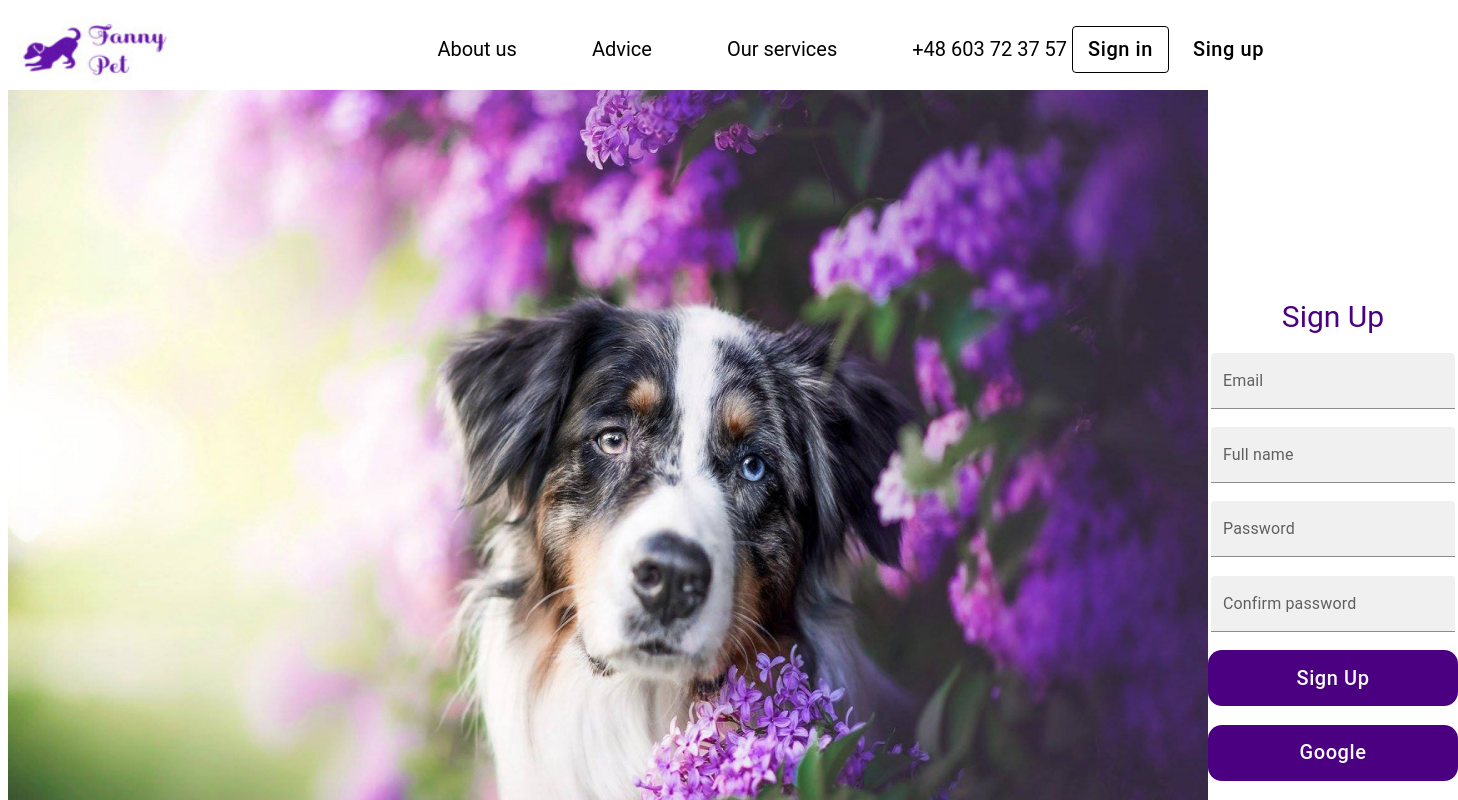
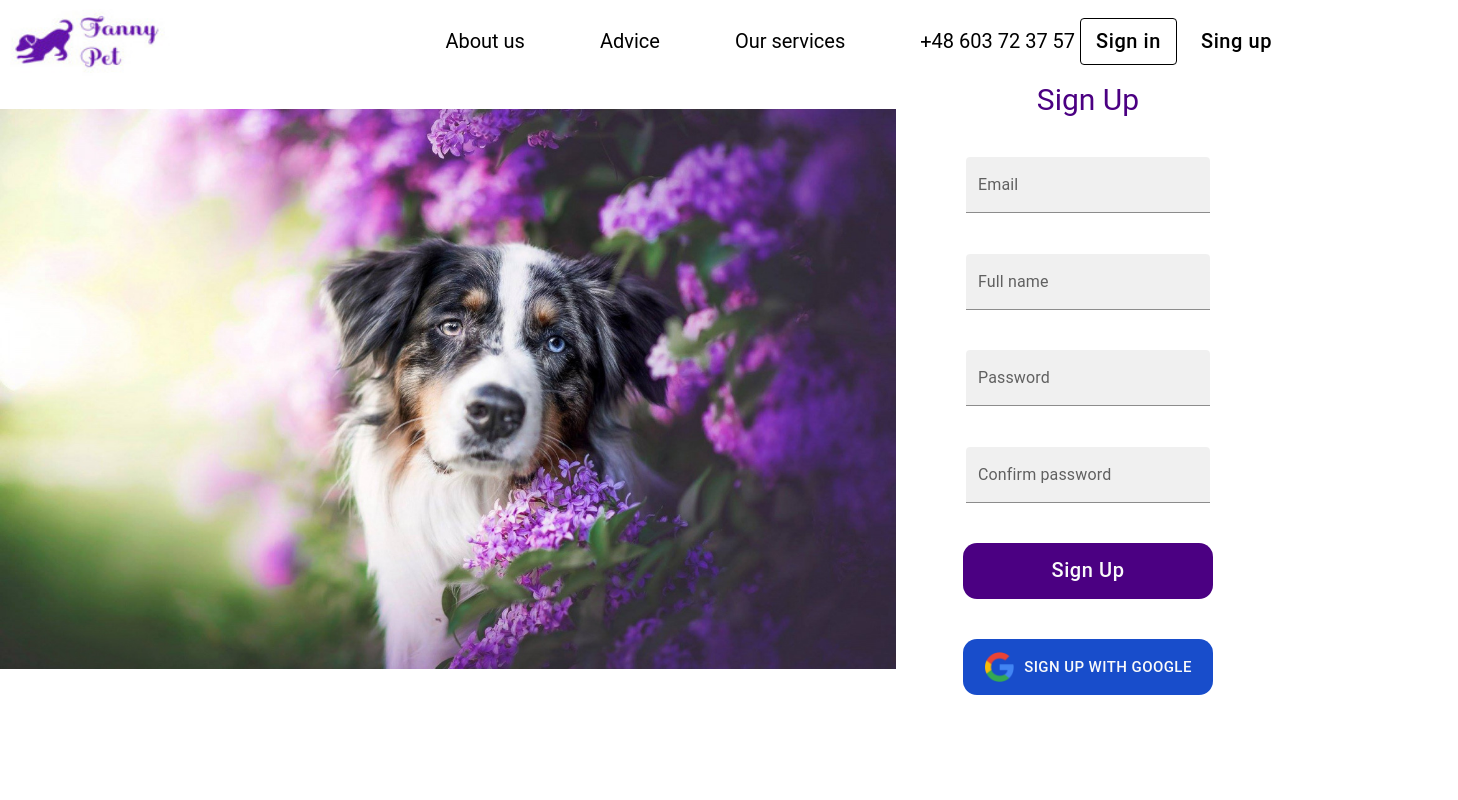
Before and after one commit to olya110698/HappyPets, a React (Create React App) app in the folder happy_pets/: page /sign_up in a window 1280 px wide. Shown: the top 800 px of the page, 1458 px wide, since content can reach past the window. Built offline with nearby package versions, Linux system fonts and the light colour scheme.

Commit message:
fix: 2 pages, SignIn and SignUp

```diff
--- a/happy_pets/src/components/ContainerForForm/ContainerForForm.js
+++ b/happy_pets/src/components/ContainerForForm/ContainerForForm.js
@@ -1,6 +1,7 @@
 import React from "react";
-import styled from "styled-components";
+// import styled from "styled-components";
 import Container from "@mui/material/Container";
+import backgroundImage from "../../img/background_for_form.jpg";
 
 const css = `
 .container_background_img{
@@ -9,35 +10,35 @@ const css = `
     align-items: center;
     flex-direction: row;
     justify-content: space-between;
-    background-image: url(../img/background_for_form.jpg);
-    background-size: cover;
-    background-position: unset;
+    background-image: url(${backgroundImage});
+    background-size: cover;;
+    background-position: center;
     background-repeat: no-repeat;
-    height: 698px;
+    height: 650px;
 }
 .css-m2fw4i-MuiContainer-root {
     padding-left: 0px;
     padding-right: 0px;
 }`;
 
-const BackgroundForm = styled.div`
-  position: absolute;
-  width: 100%;
-  border-radius: 30px 0 0 30px;
-  -webkit-backdrop-filter: blur(50px);
-  backdrop-filter: blur(50px);
-  top: 0;
-  left: 0px;
-  width: calc(100% - 900px);
-  height: 100%;
-  background: rgba(0, 0, 0, 0.01);
-`;
+// const BackgroundForm = styled.div`
+//   position: absolute;
+//   width: 100%;
+//   border-radius: 30px 0 0 30px;
+//   -webkit-backdrop-filter: blur(50px);
+//   backdrop-filter: blur(50px);
+//   top: 0;
+//   left: 0px;
+//   width: calc(100% - 900px);
+//   height: 100%;
+//   background: rgba(0, 0, 0, 0.01);
+// `;
 
 export default function ContainerForForm() {
   return (
     <Container className="container_background_img" maxWidth="auto">
       <style type="text/css">{css}</style>
-      <BackgroundForm />
+      {/* <BackgroundForm /> */}
     </Container>
   );
 }
--- a/happy_pets/src/components/HeaderApp/HeaderApp.js
+++ b/happy_pets/src/components/HeaderApp/HeaderApp.js
@@ -56,10 +56,10 @@ export default function HeaderApp() {
         <Link href="/our_services">Our services</Link>
         <Link href="/">+48 603 72 37 57</Link>
         <Stack spacing={2} direction="row">
-          <Button variant="outlined" className="button">
+          <Button href="/sign_in" variant="outlined" className="button">
             Sign in
           </Button>
-          <Button variant="text" className="button">
+          <Button href="/sign_up" variant="text" className="button">
             Sing up
           </Button>
         </Stack>
--- a/happy_pets/src/index.css
+++ b/happy_pets/src/index.css
@@ -1,13 +1,14 @@
 body {
-  margin: 0;
-  font-family: -apple-system, BlinkMacSystemFont, 'Segoe UI', 'Roboto', 'Oxygen',
-    'Ubuntu', 'Cantarell', 'Fira Sans', 'Droid Sans', 'Helvetica Neue',
+  margin: 0px;
+  padding: 0px;
+  font-family: -apple-system, BlinkMacSystemFont, "Segoe UI", "Roboto", "Oxygen",
+    "Ubuntu", "Cantarell", "Fira Sans", "Droid Sans", "Helvetica Neue",
     sans-serif;
   -webkit-font-smoothing: antialiased;
   -moz-osx-font-smoothing: grayscale;
 }
 
 code {
-  font-family: source-code-pro, Menlo, Monaco, Consolas, 'Courier New',
+  font-family: source-code-pro, Menlo, Monaco, Consolas, "Courier New",
     monospace;
 }
--- a/happy_pets/src/index.js
+++ b/happy_pets/src/index.js
@@ -2,6 +2,7 @@ import React from "react";
 import ReactDOM from "react-dom";
 import { BrowserRouter } from "react-router-dom";
 
+import "./index.css";
 import App from "./App";
 import reportWebVitals from "./reportWebVitals";
 
--- a/happy_pets/src/pages/SignIn.js
+++ b/happy_pets/src/pages/SignIn.js
@@ -51,8 +51,17 @@ const CustomGoogleButton = withStyles({
 
 const css = `
 .background_image{
-   width:1200px;
-   height:100%;
+    box-sizing: border-box;
+    margin: 0px;
+    flex-direction: row;
+    flex-basis: 50%;
+    -webkit-box-flex: 0;
+    flex-grow: 0;
+    max-width: 70%;
+    width: 100%;
+    height: 100%;
+    background-size: cover;
+    background-position: center;
 }
   .google_icon{
     width:30px;
@@ -61,20 +70,27 @@ const css = `
 }`;
 
 const MainContainer = styled.div`
+  box-sizing: border-box;
+  align-items: center;
   display: flex;
-  align-items: center;
-  flex-direction: row;
-  justify-content: space-between;
-  height: 900px;
+  flex-flow: row;
+  width: 100%;
 `;
 
 const InputsContainer = styled.div`
+  box-sizing: border-box;
+  margin: 0px;
+  flex-direction: column;
+  flex-basis: 0px;
+  -webkit-box-flex: 1;
+  flex-grow: 1;
+  max-width: 100%;
+  gap: 4ch;
+  height: 100%;
   display: flex;
   align-items: center;
   flex-direction: column;
-  justify-content: space-around;
-  height: 500px;
-  width: 1700px;
+  justify-content: space-between;
 `;
 
 const HeaderInputs = styled.div`
--- a/happy_pets/src/pages/SingUp.js
+++ b/happy_pets/src/pages/SingUp.js
@@ -5,7 +5,8 @@ import Button from "@mui/material/Button";
 import { withStyles } from "@material-ui/styles";
 import { useGoogleLogin } from "react-google-login";
 import { useNavigate } from "react-router-dom";
-import image from "../img/background_for_form.jpg";
+import backgroundImage from "../img/background_for_form.jpg";
+import googleIcon from "../img/google_icon.png";
 import HeaderApp from "../components/HeaderApp/HeaderApp";
 
 const CustomButton = withStyles({
@@ -28,27 +29,68 @@ const CustomButton = withStyles({
   typography: { fontFamily: "Roboto" },
 })((props) => <Button {...props} />);
 
+const CustomGoogleButton = withStyles({
+  root: {
+    background: "#184DCB",
+    "&:hover": {
+      backgroundColor: "#1C7ED3",
+    },
+    borderRadius: 14,
+    border: 0,
+    color: "#FAFAFA;",
+    width: "250px",
+    height: "56px",
+    fontSize: "15px",
+  },
+  label: {
+    textTransform: "capitalize",
+    fontSize: "30px",
+  },
+  typography: { fontFamily: "Roboto" },
+})((props) => <Button {...props} />);
+
 const css = `
 .background_image{
-   width:1200px;
-   height:100%;
+    box-sizing: border-box;
+    margin: 0px;
+    flex-direction: row;
+    flex-basis: 50%;
+    -webkit-box-flex: 0;
+    flex-grow: 0;
+    max-width: 70%;
+    width: 100%;
+    height: 100%;
+    background-size: cover;
+    background-position: center;
+}
+.google_icon{
+  width:30px;
+  height:auto;
+  margin-right:10px;
 }`;
 
 const MainContainer = styled.div`
+  box-sizing: border-box;
+  align-items: center;
   display: flex;
-  align-items: center;
-  flex-direction: row;
-  justify-content: space-between;
-  height: 900px;
+  flex-flow: row;
+  width: 100%;
 `;
 
 const InputsContainer = styled.div`
+  box-sizing: border-box;
+  margin: 0px;
+  flex-direction: column;
+  flex-basis: 0px;
+  -webkit-box-flex: 1;
+  flex-grow: 1;
+  max-width: 100%;
+  gap: 4ch;
+  height: 100%;
   display: flex;
   align-items: center;
   flex-direction: column;
-  justify-content: space-around;
-  height: 500px;
-  width: 1700px;
+  justify-content: space-between;
 `;
 
 const HeaderInputs = styled.div`
@@ -84,7 +126,11 @@ export default function SignUp() {
       <HeaderApp />
       <MainContainer>
         <style type="text/css">{css}</style>
-        <img className="background_image" alt="background" src={image} />
+        <img
+          className="background_image"
+          alt="background"
+          src={backgroundImage}
+        />
         <InputsContainer>
           <HeaderInputs>Sign Up</HeaderInputs>
           <TextField id="filled-basic" label="Email" variant="filled" />
@@ -96,10 +142,10 @@ export default function SignUp() {
             variant="filled"
           />
           <CustomButton>Sign Up</CustomButton>
-          <CustomButton onClick={signIn}>
-            {/* <img src={icon_google_drive} alt="icon_google_drive" /> */}
-            Google
-          </CustomButton>
+          <CustomGoogleButton onClick={signIn}>
+            <img className="google_icon" src={googleIcon} alt="icon_google" />
+            SIGN UP WITH GOOGLE
+          </CustomGoogleButton>
         </InputsContainer>
       </MainContainer>
     </>
```
